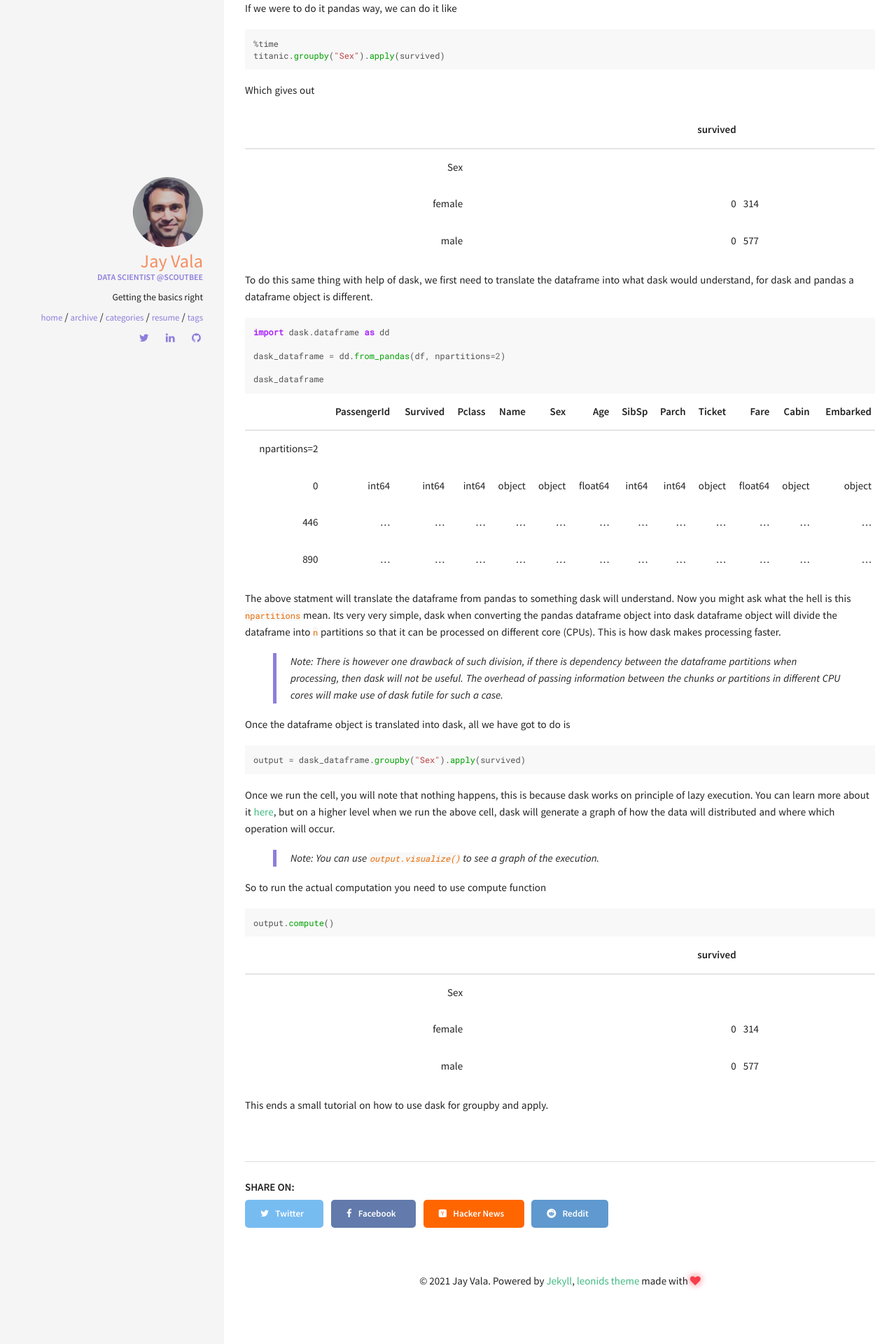
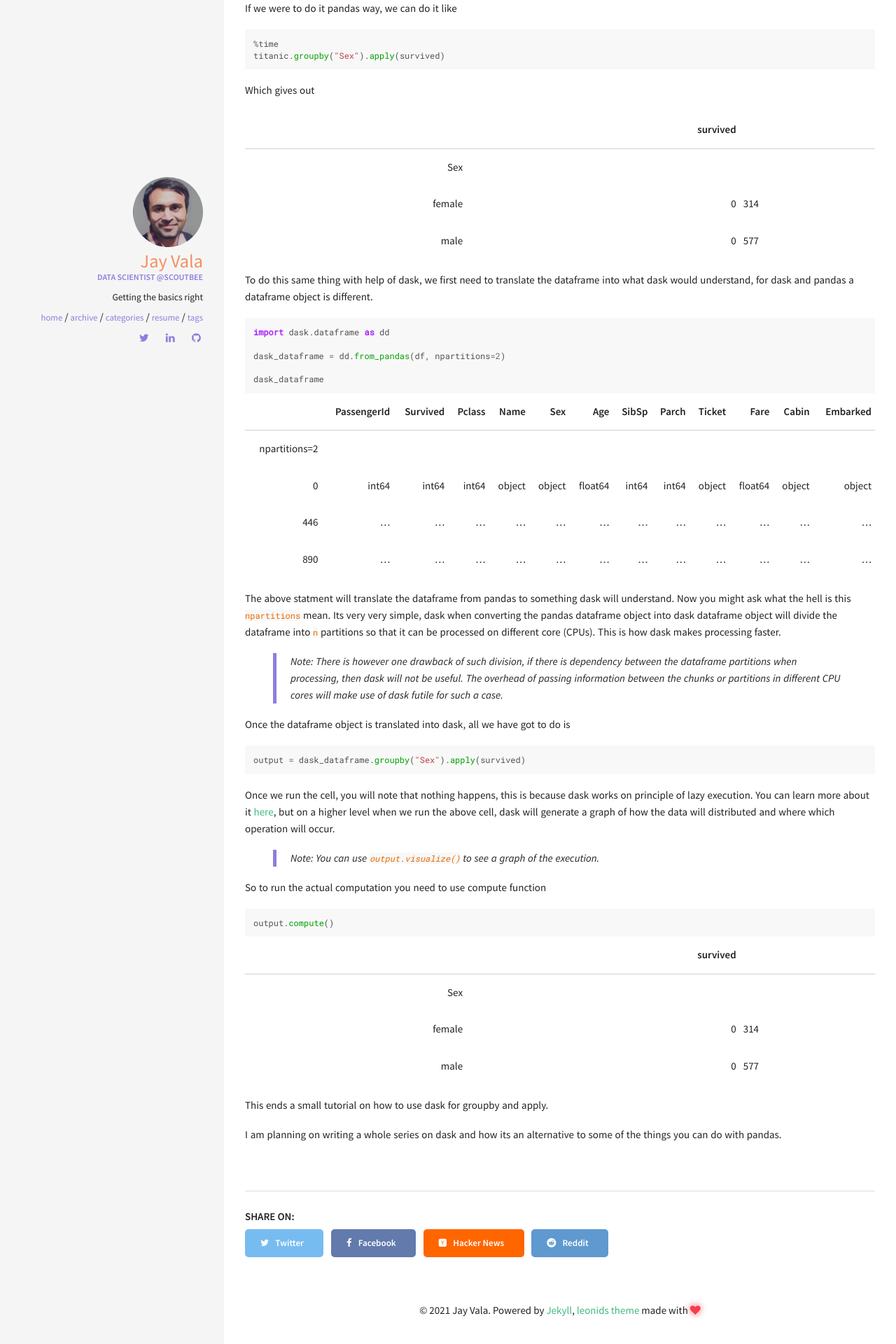
Before and after one commit to jdvala/website, a Jekyll site: the page built from _posts/2021-05-18-Dask-Groupby-apply.md, in a window 1280 px wide. Shown: the part 1102-3022 px from the top of the page at 70% size. Built offline with Jekyll 4.4.1, drawn with Linux system fonts in a browser that asks for light colours; nearby versions of some CDN libraries; library files that are not in the unit come from our copies.

Commit message:
Update 2021-05-18-Dask-Groupby-apply.md

```diff
--- a/_posts/2021-05-18-Dask-Groupby-apply.md
+++ b/_posts/2021-05-18-Dask-Groupby-apply.md
@@ -97,3 +97,5 @@ output.compute()
 |   male |        0 | 577 |
 
 This ends a small tutorial on how to use dask for groupby and apply.
+
+I am planning on writing a whole series on dask and how its an alternative to some of the things you can do with pandas.
```
